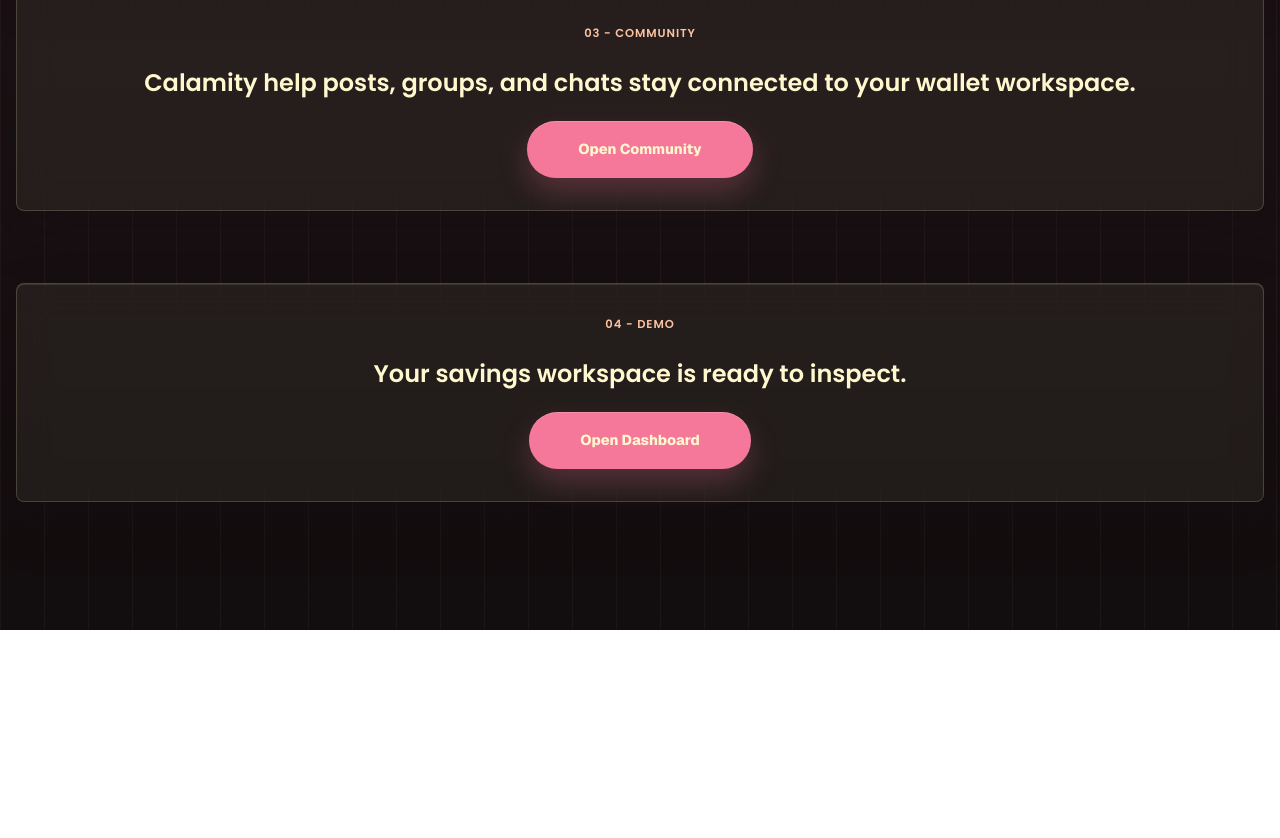
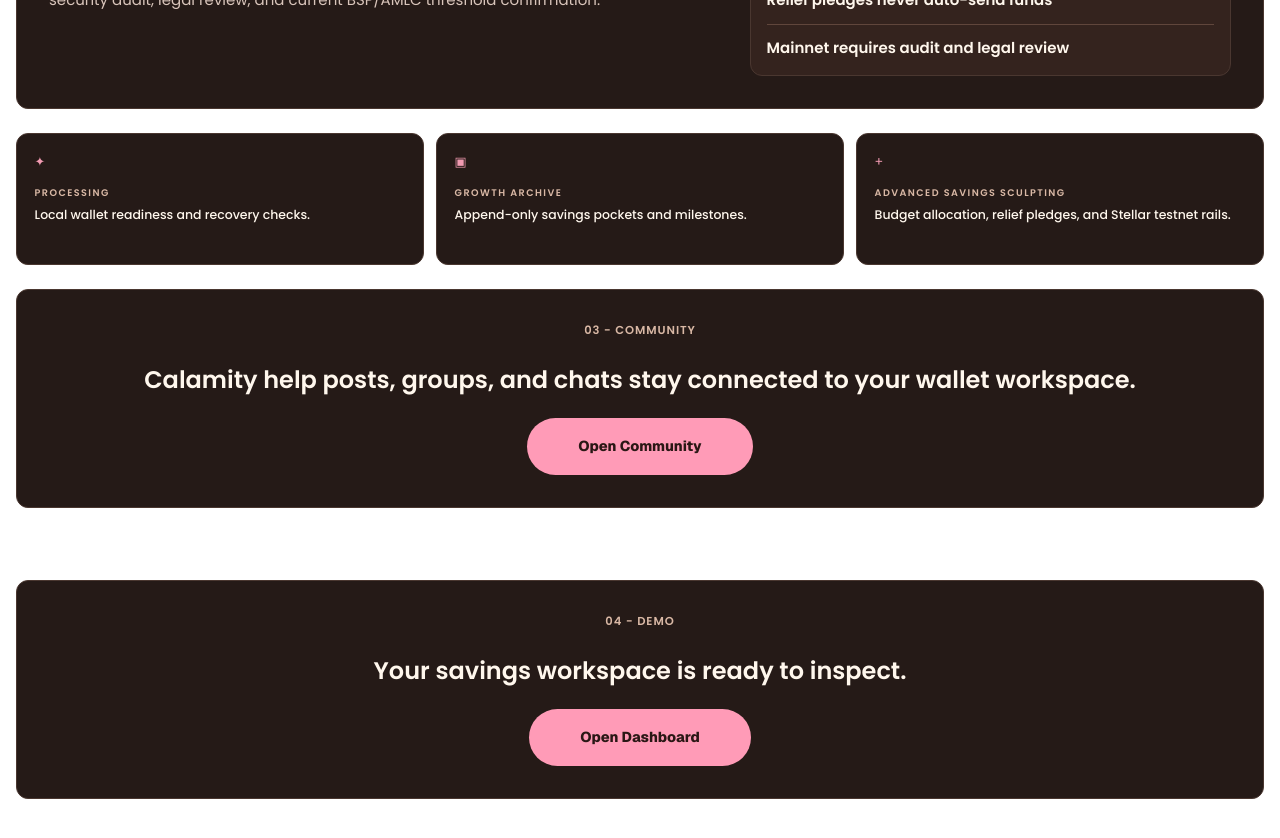
Before and after one commit to Pixeeee/PiggyBanq, a Next.js app in the folder apps/web/: page / in a window 1280 px wide. Shown: the part 1560-2398 px from the top of the page. Before the commit the page ends 2190 px from the top, so only its background shows below. Built offline with nearby package versions, Linux system fonts and the light colour scheme.

Commit message:
style: apply white-stage landing reference layout

```diff
--- a/apps/web/app/page.tsx
+++ b/apps/web/app/page.tsx
@@ -16,6 +16,12 @@ const safetyItems = [
   'Relief pledges never auto-send funds',
   'Mainnet requires audit and legal review'
 ];
+
+const capabilityCards = [
+  ['✦', 'Processing', 'Local wallet readiness and recovery checks.'],
+  ['▣', 'Growth archive', 'Append-only savings pockets and milestones.'],
+  ['+', 'Advanced savings sculpting', 'Budget allocation, relief pledges, and Stellar testnet rails.']
+] as const;
 
 export default function LandingPage() {
   return (
@@ -137,6 +143,7 @@ export default function LandingPage() {
 
         <section id="how" className="landing-section">
           <p className="landing-section-label">01 - how it works</p>
+          <h2 className="landing-section-heading">Three steps from empty wallet to <em>structured savings.</em></h2>
           <div className="landing-step-grid">
             {steps.map(([number, title, body]) => (
               <article key={number} className="landing-step">
@@ -162,6 +169,16 @@ export default function LandingPage() {
               <li key={item}>{item}</li>
             ))}
           </ul>
+        </section>
+
+        <section className="landing-capability-grid" aria-label="PiggyBanq capabilities">
+          {capabilityCards.map(([icon, label, body]) => (
+            <article key={label} className="landing-capability-card">
+              <span aria-hidden="true">{icon}</span>
+              <p>{label}</p>
+              <strong>{body}</strong>
+            </article>
+          ))}
         </section>
 
         <section id="community" className="landing-cta">
```
Also changed, not shown: apps/web/app/globals.css, 1 other file (tests, documents, lock files or other folders).
